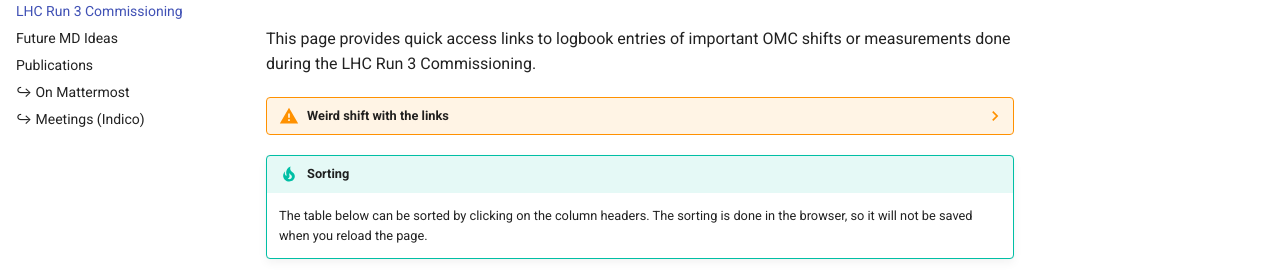
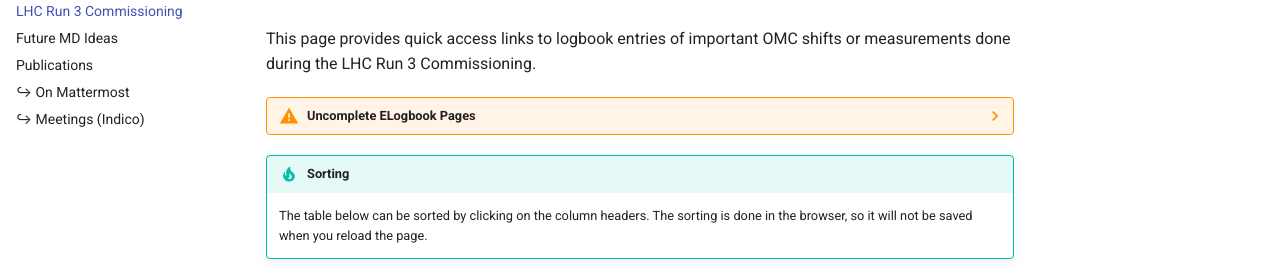
Before and after one commit to pylhc/pylhc.github.io, an MkDocs documentation site: the page built from docs/omc_team/timeline.md, in a window 1280 px wide and 900 px high. Shown: the part 202-479 px from the top of the window. Built offline with MkDocs 1.6.1 and Material for MkDocs 9.7.7, drawn with Linux system fonts in a browser that asks for light colours; comment, search, counter and statistics services are not loaded.

Commit message:
nicer phrasing

```diff
--- a/docs/omc_team/timeline.md
+++ b/docs/omc_team/timeline.md
@@ -2,8 +2,8 @@
 
 This page provides quick access links to logbook entries of important OMC shifts or measurements done during the LHC Run 3 Commissioning.
 
-??? warning "Weird shift with the links"
-    The logbook is weird and when clicking on the direct link to an event, sometimes it will not show the whole day's page.
+??? warning "Uncomplete ELogbook Pages"
+    The elogbook is weird and when clicking on the direct link to an event, sometimes it will not show the whole day's page.
     If this happens, one can click on the `next day` or `next not empty shift` and then come back to the page, which will load correctly.
 
 
```
